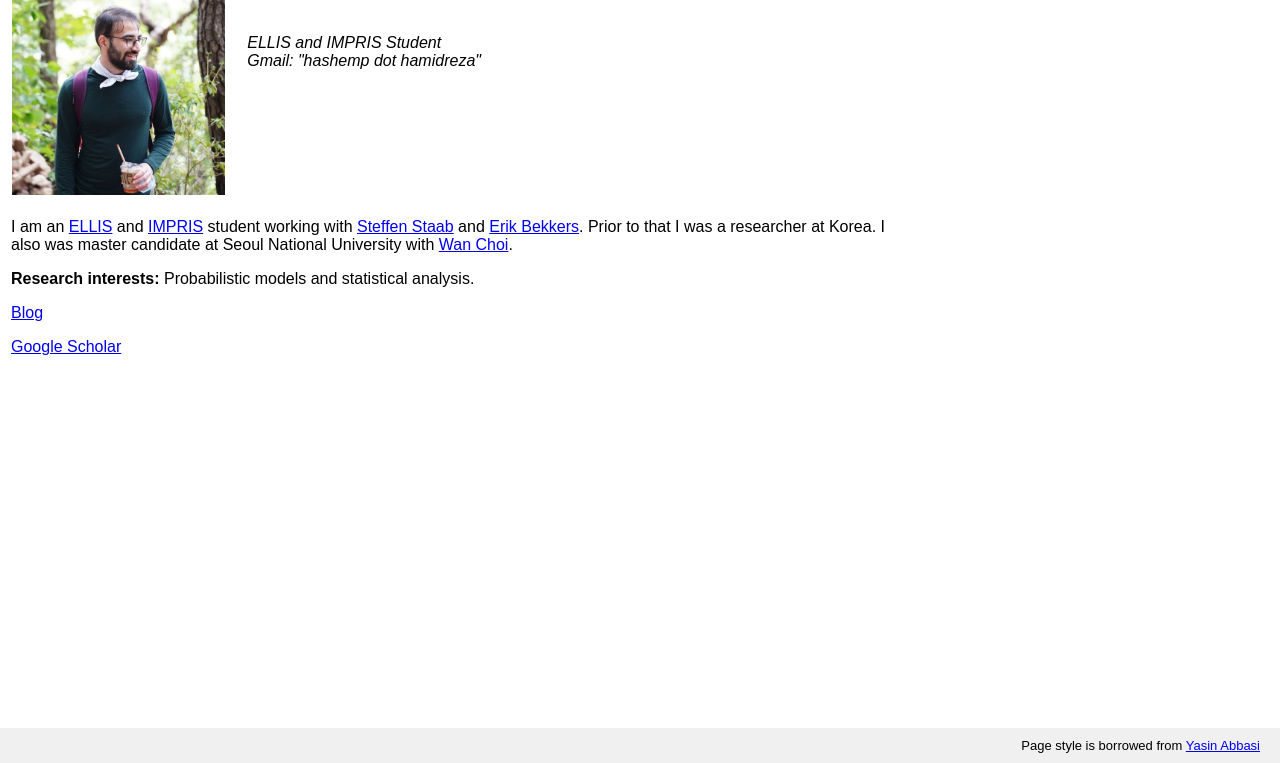
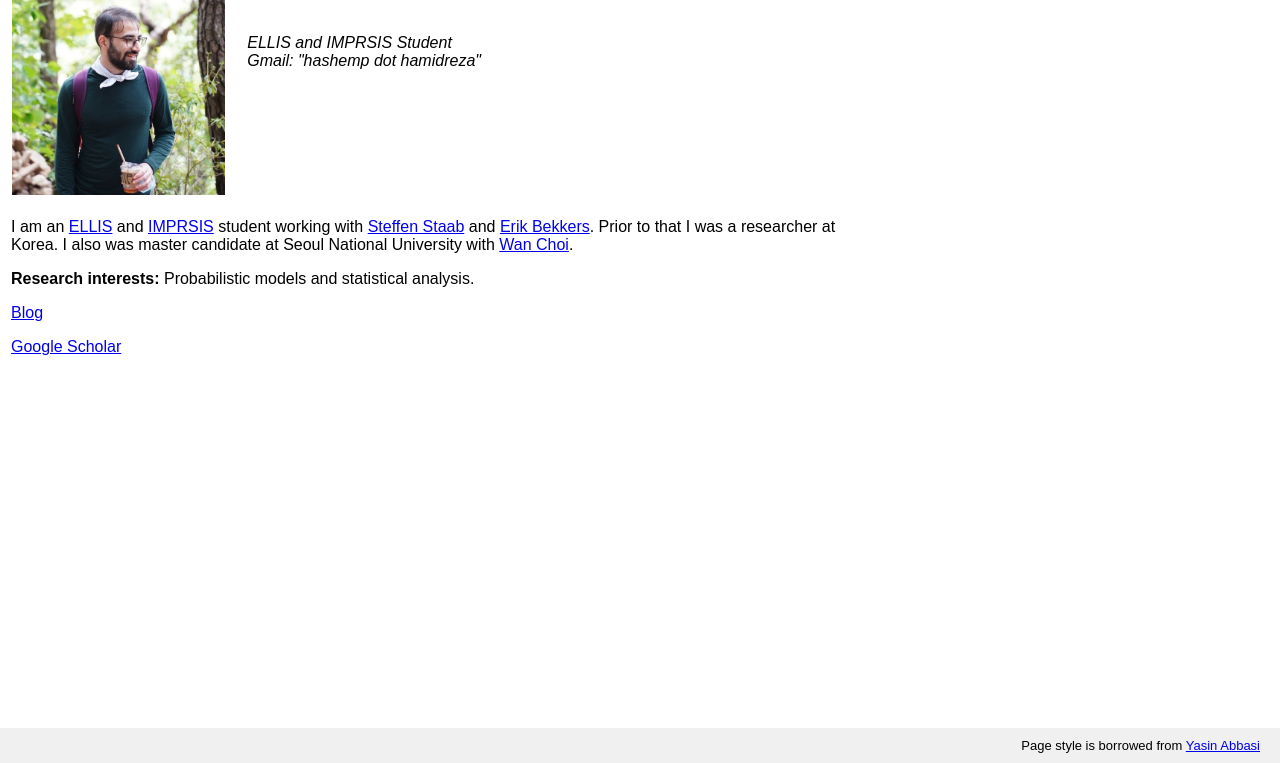
Before and after one commit to Hamidreza-Hashempoor/Hamidreza-Hashempoor.github.io, a plain HTML site: page index.html in a window 1280 px wide. Shown: the part 37-800 px from the top of the page. Drawn offline with Linux system fonts and the light colour scheme.

```diff
--- a/index.html
+++ b/index.html
@@ -80,7 +80,7 @@
 
   <img src="/fig/hamid.jpg" height="220"></td>
   <td nowrap=""><h3>Hamidreza Hashempoor</h3>
-  <address><br>ELLIS and IMPRIS Student<br>Gmail: "hashemp dot hamidreza"</address>
+  <address><br>ELLIS and IMPRSIS Student<br>Gmail: "hashemp dot hamidreza"</address>
 
   </td>
   </tr>
@@ -95,7 +95,7 @@
   <p>
   I am an <a href="https://ellis.eu/student/2025-hamidreza-hashempoorikderi">ELLIS</a>
    and
-   <a href="https://imprs.is.mpg.de/scholars#:~:text=Hamidreza,Learning">IMPRIS</a>
+   <a href="https://imprs.is.mpg.de/scholars#:~:text=Hamidreza,Learning">IMPRSIS</a>
    student working with <a href="https://www.ki.uni-stuttgart.de/de/institut/team/Staab-00004/">Steffen Staab</a> and
   <a href="https://ebekkers.github.io/">Erik Bekkers</a>. Prior to that I was a researcher at Korea. I also was master candidate at Seoul National University
    with <a href="http://wcisl.snu.ac.kr">Wan Choi</a>.
```
